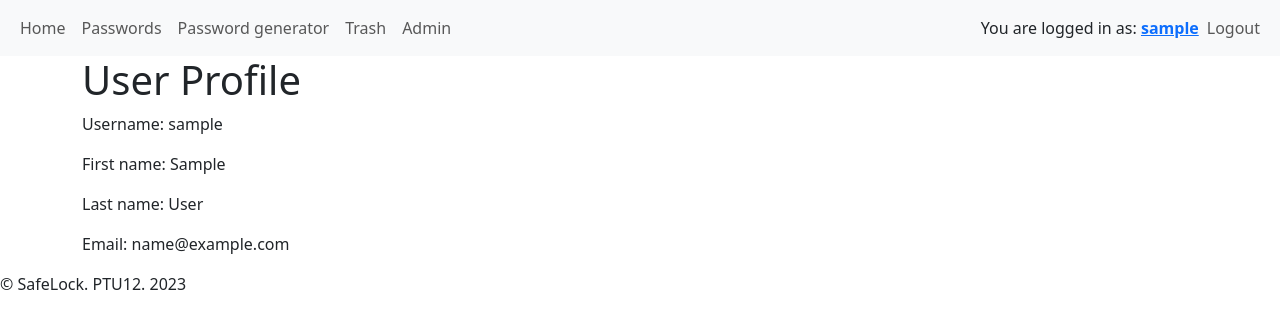
After one commit to bro256/safelock, a Django app: page /user_profile/profile/ in a window 1280 px wide. The commit adds this page. Shown: the top 329 px of the page. Run offline with Django 3.2, Linux system fonts and the light colour scheme; the visitor is signed in with stand-in values (Sample User, id 1); some libraries are stand-ins or nearby versions.

Commit message:
ProfileView

```diff
--- a/safelock/safelock/urls.py
+++ b/safelock/safelock/urls.py
@@ -20,7 +20,7 @@ from django.conf.urls.static import static
 
 urlpatterns = [
     path('', include('secret_manager.urls')),
-    path('profile/', include('user_profile.urls')),
+    path('user_profile/', include('user_profile.urls')),
     path('accounts/', include('django.contrib.auth.urls')),
     path('admin/', admin.site.urls),
 ] + (static(settings.STATIC_URL, document_root=settings.STATIC_ROOT) \
--- a/safelock/secret_manager/templates/base.html
+++ b/safelock/secret_manager/templates/base.html
@@ -29,7 +29,7 @@
                         {% endif %}
                     </div>
                     <div class="navbar-nav ms-auto">
-                        <div class="align-self-center">You are logged in as: <strong>{{ user.username }}</strong></div>
+                        <div class="align-self-center">You are logged in as: <strong><a href="{% url 'profile' %}"> {{ user.username }}</a></strong></div>
                         <a class="nav-link" href="{% url 'logout' %}">{% trans "logout"|capfirst %}</a>
                     </div>
                 </div>
@@ -56,9 +56,7 @@
 </main>
     <div class="row">
         <footer>
-            <div class="row">
-                <p>&copy; SafeLock. PTU12. 2023
-            </div>
+            <p>&copy; SafeLock. PTU12. 2023</p>
         </footer>
     </div>
 </body>
--- a/safelock/secret_manager/templates/secret_manager/password_entry_list.html
+++ b/safelock/secret_manager/templates/secret_manager/password_entry_list.html
@@ -9,7 +9,6 @@
     {% if passwordentry_list %}
         {% include 'includes/paginator_nav.html' %}
         <table class="table">
-            <thead>
             <tr>
                 {% comment %} <th>ID</th> {% endcomment %}
                 <th></th>
@@ -19,7 +18,6 @@
                 <th>Modified (GMT)</th>
                 <th>Actions</th>
             </tr>
-            </thead>
             {% for passwordentry in passwordentry_list %}
                 <tr>
                     {% comment %} <td>{{ passwordentry.id }}</td> {% endcomment %}
--- a/safelock/secret_manager/templates/secret_manager/password_entry_list_trash.html
+++ b/safelock/secret_manager/templates/secret_manager/password_entry_list_trash.html
@@ -10,7 +10,7 @@
     </div> {% endcomment %}
     {% if passwordentry_list %}
         {% include 'includes/paginator_nav.html' %}
-        <table class="table table-borderless">
+        <table class="table">
             <tr>
                 {% comment %} <th>ID</th> {% endcomment %}
                 <th>Title</th>
--- /dev/null
+++ b/safelock/user_profile/templates/user_profile/profile.html
@@ -0,0 +1,9 @@
+{% extends 'base.html' %}
+{% block title %} Login to {{ block.super }} {% endblock title %}
+{% block content %}
+    <h1>User Profile</h1>
+    <p>Username: {{ user.username }}</p>
+    <p>First name: {{ user.first_name }}</p>
+    <p>Last name: {{ user.last_name }}</p>
+    <p>Email: {{ user.email }}</p>
+{% endblock content %}
--- a/safelock/user_profile/urls.py
+++ b/safelock/user_profile/urls.py
@@ -1,6 +1,8 @@
 from django.urls import path
 from . import views
+from .views import ProfileView
 
 urlpatterns = [
     path('signup/', views.signup, name='signup'),
+    path('profile/', ProfileView.as_view(), name='profile'),
 ]
--- a/safelock/user_profile/views.py
+++ b/safelock/user_profile/views.py
@@ -2,6 +2,9 @@ from django.contrib.auth import get_user_model
 from django.contrib import messages
 from django.shortcuts import render, get_object_or_404, redirect
 from django.views.decorators.csrf import csrf_protect
+
+from django.contrib.auth.mixins import LoginRequiredMixin
+from django.views.generic import TemplateView
 
 User = get_user_model()
 
@@ -39,3 +42,13 @@ def signup(request):
             messages.success(request, "User registration successful!")
             return redirect('login')
     return render(request, 'user_profile/signup.html')
+
+
+
+class ProfileView(LoginRequiredMixin, TemplateView):
+    template_name = 'user_profile/profile.html'
+
+    def get_context_data(self, **kwargs):
+        context = super().get_context_data(**kwargs)
+        context['user'] = self.request.user
+        return context
```
Also changed, not shown: safelock/secret_manager/views.py (+0 -20 lines), safelock/user_profile/templates/registration/password_change.html (added, +11 -0 lines). Lines whose indentation alone changed are shown as unchanged.
